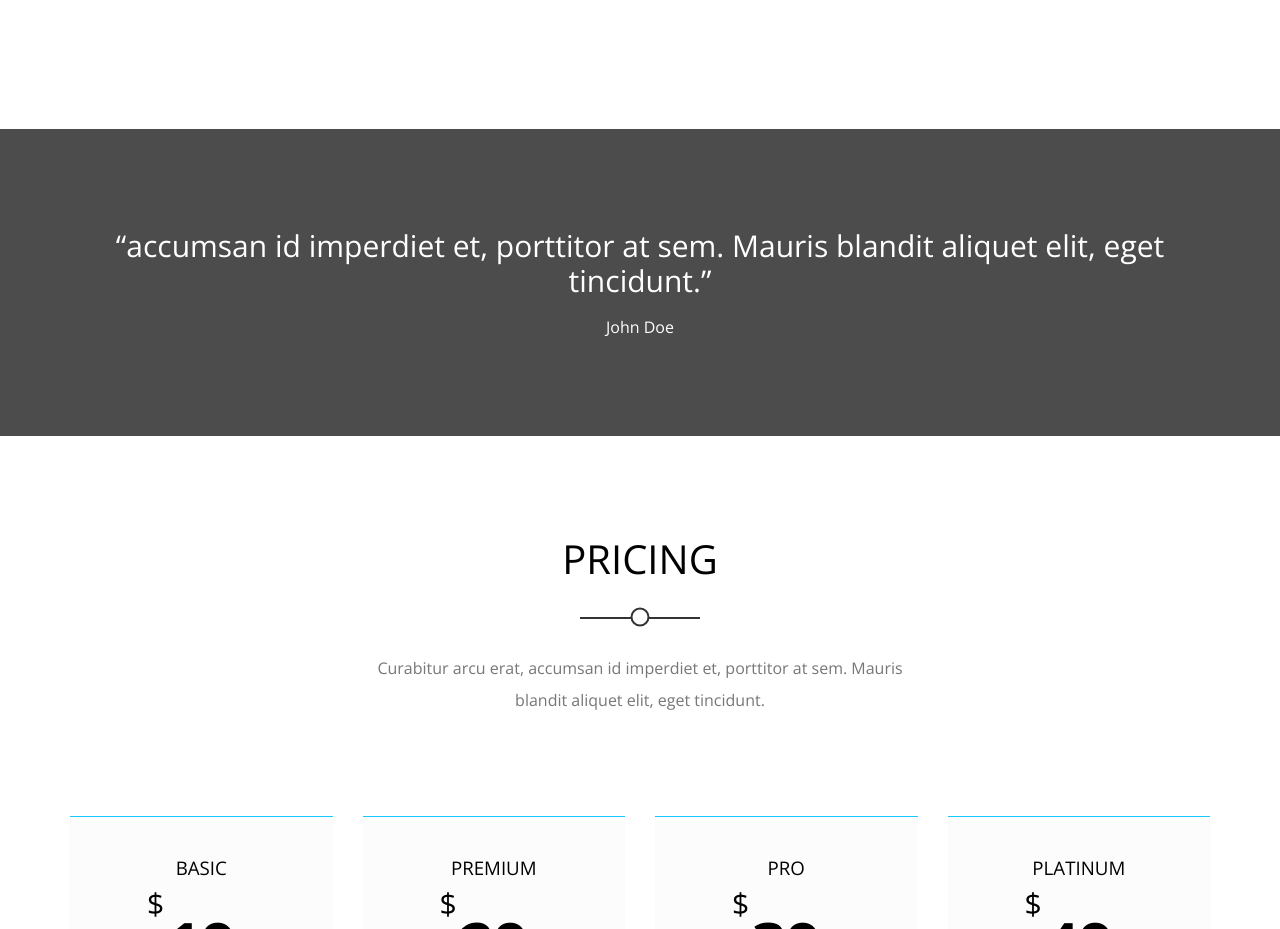
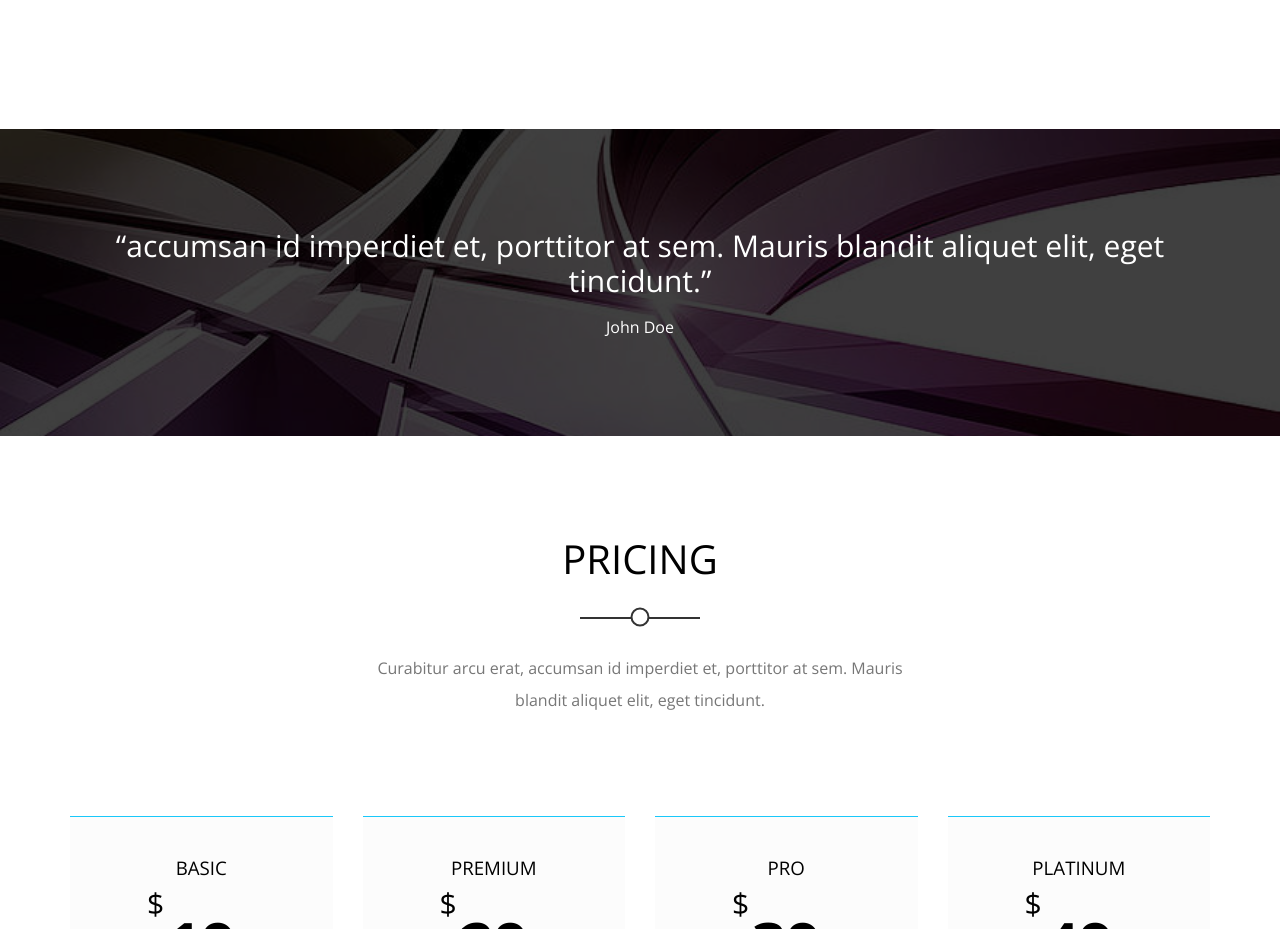
Before and after one commit to not3amer/HTML_CSS_Second_Template, a plain HTML site: page index.html in a window 1280 px wide. Shown: the part 5640-6569 px from the top of the page. Drawn offline with nearby package versions, Linux system fonts and the light colour scheme.

Commit message:
Update Quote Section With Background

```diff
--- a/css/style.css
+++ b/css/style.css
@@ -677,8 +677,22 @@ nav .toggle-menu{
 /* Start Quote */
 .quote{
     padding: var(--section-padding) 0;
-    background-image: url();
+    background-image: url(../images/quote.jpg);
+    background-size: cover;
     background-color: #4c4c4c;
+    position: relative;
+}
+.quote::before{
+    content: "";
+    position: absolute;
+    left: 0;
+    top: 0;
+    width: 100%;
+    height: 100%;
+    background-color: rgb(0 0 0 / 75%);
+}
+.quote .continer{
+    position: relative;
 }
 .quote q{
     display: block;
```
Also changed, not shown: images/quote.jpg (added).
